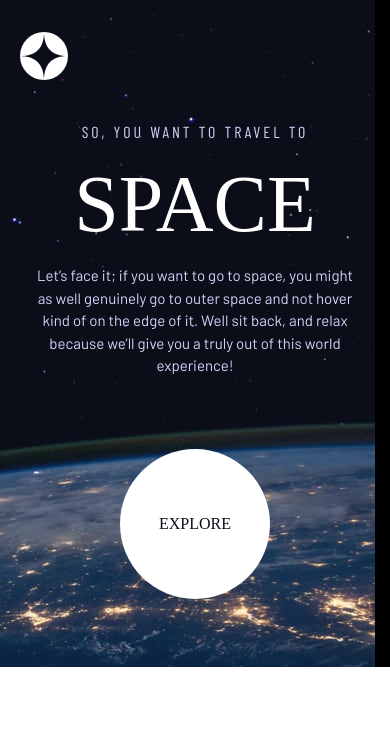
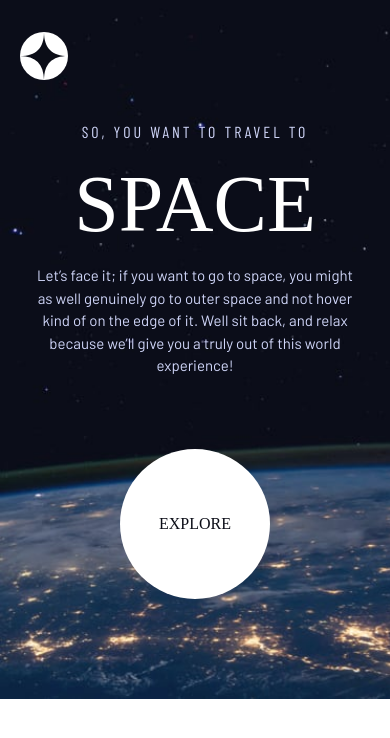
Before and after one commit to Agyanim/space-tourism-website, a React (Vite) app: page / in a window 390 px wide. Shown: the top 738 px of the page. Built offline with nearby package versions, Linux system fonts and the light colour scheme; a web font is replaced by a local one.

Commit message:
mobile veiw for home page

```diff
--- a/src/css/pages.css
+++ b/src/css/pages.css
@@ -1,7 +1,7 @@
 .home-container{
     background-color: black;
     background-image: url("/home/background-home-mobile.jpg") ;
-    background-size: auto;
+    background-size: cover;
     /* background-position: center; */
     background-repeat: no-repeat;
 }
--- a/src/pages/Home.jsx
+++ b/src/pages/Home.jsx
@@ -3,7 +3,7 @@ import "../css/pages.css";
 const Home = () => {
   return (
     <>
-      <div className=" home-container relative w-[100svw] h-[41.688rem] lg:h-[56.25rem]">
+      <div className=" home-container relative w-[100svw] h-[43.688rem] lg:h-[56.25rem]">
         <section className="flex  justify-center items-center w-full absolute mt-[22rem] lg:mt-[40rem]">
           <div className="flex flex-col gap-[2rem] lg:gap-0 lg:flex-row text-white absolute w-[95%] lg:w-[80%] justify-between items-center pb-[5%] top-[-15rem]">
             <section className="flex flex-col justify-center items-center  lg:mt-0 lg:items-start lg:justify-start w-[100%] lg:w-[43%] p-2">
```
